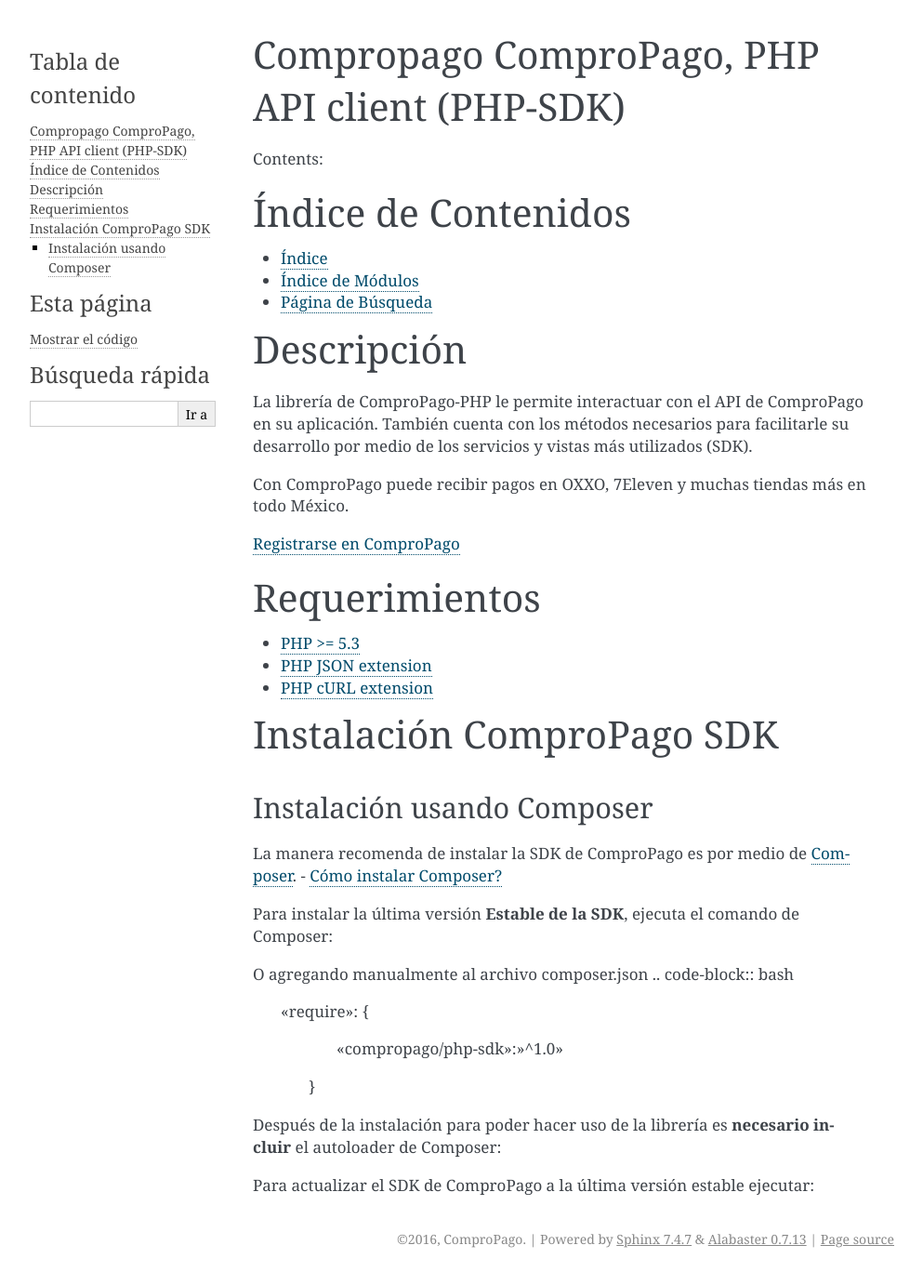
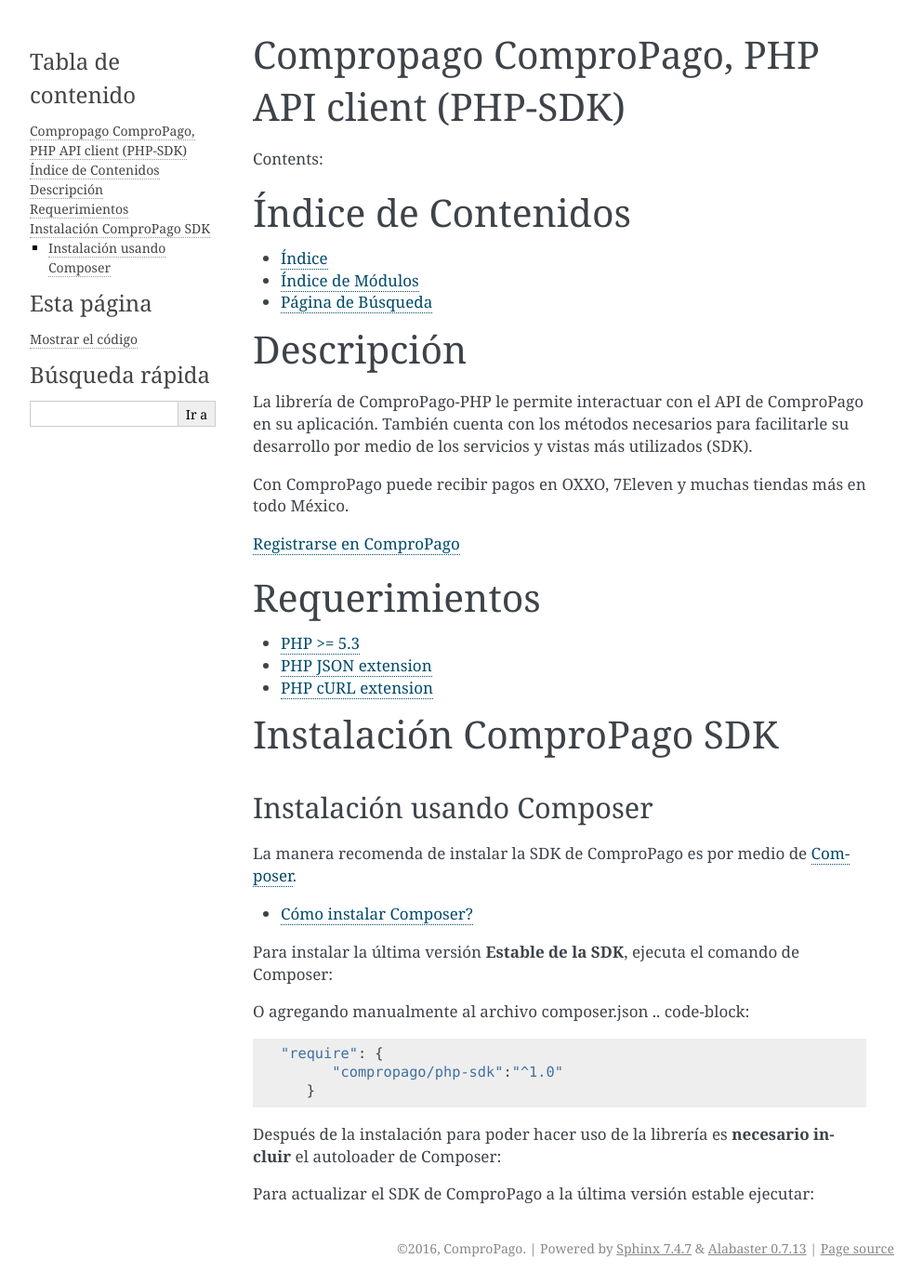
Before and after one commit to compropago/simplestore-deprecated, a Sphinx documentation site: the page built from docs/index.rst, in a window 1280 px wide. Shown: the whole page at 93% size, without its empty margins (148-1141 px from the left). Built offline with Sphinx 7.4.7, drawn with Linux system fonts in a browser that asks for light colours.

Commit message:
code block fixing

```diff
--- a/docs/index.rst
+++ b/docs/index.rst
@@ -43,35 +43,36 @@ Instalación usando Composer
 
 
 La manera recomenda de instalar la SDK de ComproPago es por medio de `Composer <http://getcomposer.org>`_.
+
 - `Cómo instalar Composer? <https://getcomposer.org/doc/00-intro.md>`_
 
 Para instalar la última versión **Estable de la SDK**, ejecuta el comando de Composer:
 
-.. code-block:: bash
+.. code-block::
    composer require compropago/php-sdk
 
  Posteriormente o en caso de erro de carga de archivos, volvemos a crear el autoload:
 
-.. code-block:: bash
+.. code-block::
    composer dumpautoload -o
 
 O agregando manualmente al archivo composer.json
-.. code-block:: bash
+.. code-block::
    "require": {
          "compropago/php-sdk":"^1.0"
       }
 
-.. code-block:: bash
+.. code-block::
    composer install
 
 
 Después de la instalación para poder hacer uso de la librería es **necesario incluir** el autoloader de Composer:
 
-.. code-block:: php
+.. code-block::
    require 'vendor/autoload.php';
 
 
 Para actualizar el SDK de ComproPago a la última versión estable ejecutar:
 
-.. code-block:: bash
+.. code-block::
    composer update
```
Also changed, not shown: 5 other files.
